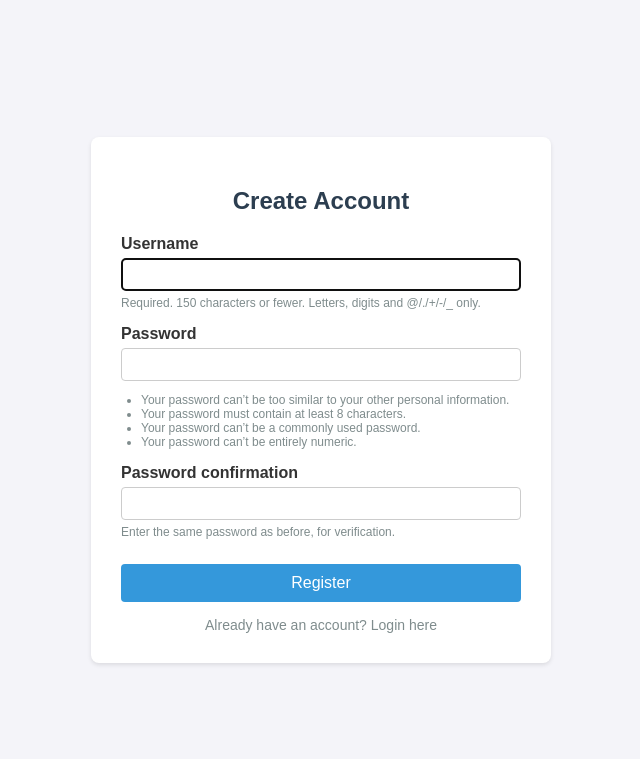
After one commit to alexandre-dev-master/helpdesk-app, a Django app: page /register/ in a window 1280 px wide. The commit adds this page. Shown: the top 759 px of the page, without its empty margins (319-959 px from the left). Run offline with Django 5.2, Linux system fonts and the light colour scheme.

Commit message:
feat: complete helpdesk system with auth, filters, and docs

```diff
--- a/config/settings.py
+++ b/config/settings.py
@@ -117,3 +117,8 @@ USE_TZ = True
 # https://docs.djangoproject.com/en/6.0/howto/static-files/
 
 STATIC_URL = 'static/'
+
+# Onde o Django procura a tela de login e para onde ele manda após o login feito
+LOGIN_URL = 'login'
+LOGIN_REDIRECT_URL = 'ticket_list'
+LOGOUT_REDIRECT_URL = 'login'
--- a/config/urls.py
+++ b/config/urls.py
@@ -16,8 +16,13 @@ Including another URLconf
 """
 from django.contrib import admin
 from django.urls import path, include
+from django.contrib.auth import views as auth_views
+from tickets.views import register_view
 
 urlpatterns = [
     path('admin/', admin.site.urls),
-    path('', include('tickets.urls')), # Points the root URL to our tickets app
+    path('login/', auth_views.LoginView.as_view(template_name='registration/login.html'), name='login'),
+    path('logout/', auth_views.LogoutView.as_view(), name='logout'),
+    path('register/', register_view, name='register'),
+    path('', include('tickets.urls')),
 ]
--- /dev/null
+++ b/requirements.txt
@@ -0,0 +1,3 @@
+asgiref==3.11.1
+Django==6.0.6
+sqlparse==0.5.5
--- a/tickets/admin.py
+++ b/tickets/admin.py
@@ -9,7 +9,7 @@ class TicketAdmin(admin.ModelAdmin):
     """
 
     # Fields to display in the list view table
-    list_display = ('title', 'status', 'priority', 'created_at', 'updated_at')
+    list_display = ('title', 'status', 'priority', 'created_at')
 
     # Sidebar filters to easily sort through tickets
     list_filter = ('status', 'priority', 'created_at')
--- /dev/null
+++ b/tickets/templates/registration/register.html
@@ -0,0 +1,45 @@
+<!DOCTYPE html>
+<html lang="en">
+<head>
+    <meta charset="UTF-8">
+    <meta name="viewport" content="width=device-width, initial-scale=1.0">
+    <title>Helpdesk - Register</title>
+    <style>
+        body { font-family: Arial, sans-serif; margin: 40px; background-color: #f4f4f9; color: #333; display: flex; justify-content: center; align-items: center; height: 90vh; }
+        .register-container { background: #fff; padding: 30px; border-radius: 8px; box-shadow: 0 2px 4px rgba(0,0,0,0.1); width: 100%; max-width: 400px; }
+        h2 { color: #2c3e50; margin-bottom: 20px; text-align: center; }
+        .form-group { margin-bottom: 15px; }
+        .form-group label { display: block; margin-bottom: 5px; font-weight: bold; }
+        .form-group input { width: 100%; padding: 8px; border: 1px solid #ccc; border-radius: 4px; box-sizing: border-box; }
+        .btn { width: 100%; background-color: #3498db; color: white; padding: 10px; border: none; border-radius: 4px; cursor: pointer; font-size: 16px; margin-top: 10px; }
+        .btn:hover { background-color: #2980b9; }
+        .link-login { display: block; text-align: center; margin-top: 15px; color: #7f8c8d; text-decoration: none; font-size: 14px; }
+        .link-login:hover { text-decoration: underline; }
+        .helptext { font-size: 12px; color: #7f8c8d; display: block; margin-top: 5px; }
+        ul { padding-left: 20px; font-size: 12px; color: #7f8c8d; }
+    </style>
+</head>
+<body>
+
+<div class="register-container">
+    <h2>Create Account</h2>
+
+    <form method="POST">
+        {% csrf_token %}
+        {% for field in form %}
+            <div class="form-group">
+                <label for="{{ field.id_for_label }}">{{ field.label }}</label>
+                {{ field }}
+                {% if field.help_text %}
+                    <span class="helptext">{{ field.help_text|safe }}</span>
+                {% endif %}
+            </div>
+        {% endfor %}
+        <button type="submit" class="btn">Register</button>
+    </form>
+
+    <a href="{% url 'login' %}" class="link-login">Already have an account? Login here</a>
+</div>
+
+</body>
+</html>
--- a/tickets/urls.py
+++ b/tickets/urls.py
@@ -6,6 +6,7 @@ Maps web requests to the appropriate views.
 from django.urls import path
 from .views import TicketListView, TicketCreateView, TicketDetailView, TicketUpdateView, TicketDeleteView
 
+
 urlpatterns = [
     path('', TicketListView.as_view(), name='ticket_list'),
     path('new/', TicketCreateView.as_view(), name='ticket_create'),
--- a/tickets/views.py
+++ b/tickets/views.py
@@ -1,46 +1,66 @@
 from django.views.generic import ListView, CreateView, DetailView, UpdateView, DeleteView
+from django.contrib.auth.mixins import LoginRequiredMixin
+from django.contrib.auth.forms import UserCreationForm # Importa o formulário de cadastro padrão
+from django.shortcuts import render, redirect
 from django.urls import reverse_lazy
 from .models import Ticket
 from .forms import TicketForm
 
-class TicketListView(ListView):
-    """View to list all technical support tickets."""
+class TicketListView(LoginRequiredMixin, ListView):
     model = Ticket
     template_name = 'tickets/ticket_list.html'
     context_object_name = 'tickets'
-    ordering = ['-created_at']
 
-class TicketCreateView(CreateView):
-    """View to handle the creation of a new ticket."""
+    def get_queryset(self):
+        # 1. Start by getting only the current user's tickets
+        queryset = Ticket.objects.filter(user=self.request.user)
+
+        # 2. Catch the 'status' parameter from the URL (e.g., /?status=open)
+        status_filter = self.request.GET.get('status')
+
+        # 3. If there is a filter, apply it to the database search
+        if status_filter:
+            queryset = queryset.filter(status=status_filter.upper())
+
+        return queryset.order_by('-created_at')
+
+class TicketCreateView(LoginRequiredMixin, CreateView):
     model = Ticket
     form_class = TicketForm
     template_name = 'tickets/ticket_form.html'
     success_url = reverse_lazy('ticket_list')
 
-class TicketDetailView(DetailView):
-    """
-    View to display the full details of a single ticket.
-    Automatically fetches the object based on the ID passed via URL.
-    """
+    def form_valid(self, form):
+        """Automatically set the logged-in user as the author of the ticket."""
+        form.instance.user = self.request.user
+        return super().form_valid(form)
+
+class TicketDetailView(LoginRequiredMixin, DetailView):
     model = Ticket
     template_name = 'tickets/ticket_detail.html'
-    context_object_name = 'ticket' # Singular form for a single object
+    context_object_name = 'ticket'
 
-class TicketUpdateView(UpdateView):
-    """
-    View to handle updating an existing ticket.
-    Reuses the TicketForm and ticket_form.html template.
-    """
+
+class TicketUpdateView(LoginRequiredMixin, UpdateView):
     model = Ticket
     form_class = TicketForm
-    template_name = 'tickets/ticket_form.html' # Reusing the template!
+    template_name = 'tickets/ticket_form.html'
     success_url = reverse_lazy('ticket_list')
 
-class TicketDeleteView(DeleteView):
-    """
-    View to handle deleting an existing ticket.
-    Asks for confirmation before removing the record from the database.
-    """
+
+class TicketDeleteView(LoginRequiredMixin, DeleteView):
     model = Ticket
-    template_name = 'tickets/ticket_confirm_delete.html' # HTML for safety confirmation
-    success_url = reverse_lazy('ticket_list') # Redirects back to list after deleting
+    template_name = 'tickets/ticket_confirm_delete.html'
+    success_url = reverse_lazy('ticket_list')
+
+# Adicione esta função simples no final do seu arquivo views.py
+def register_view(request):
+    if request.method == 'POST':
+        form = UserCreationForm(request.POST)
+        if form.is_valid():
+            form.save() # Salva o novo usuário no banco de dados
+            return redirect('login') # Manda direto para a tela de login
+    else:
+        form = UserCreationForm()
+
+    return render(request, 'registration/register.html', {'form': form})
```
Also changed, not shown: tickets/models.py (+16 -20 lines), tickets/templates/registration/login.html (added, +44 -0 lines), tickets/templates/tickets/ticket_list.html (+6 -1 lines), config/README.md (added), tickets/migrations/0002_remove_ticket_updated_at_ticket_user_and_more.py (added).
